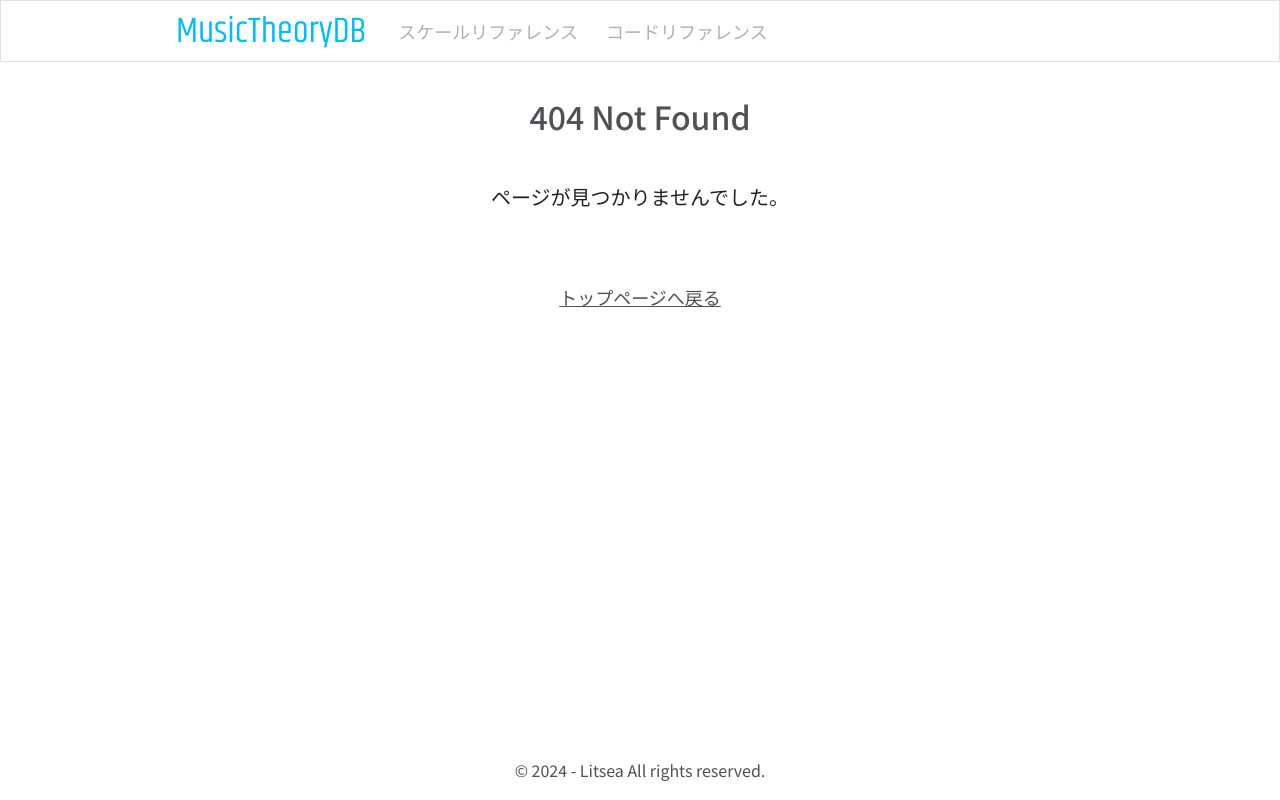
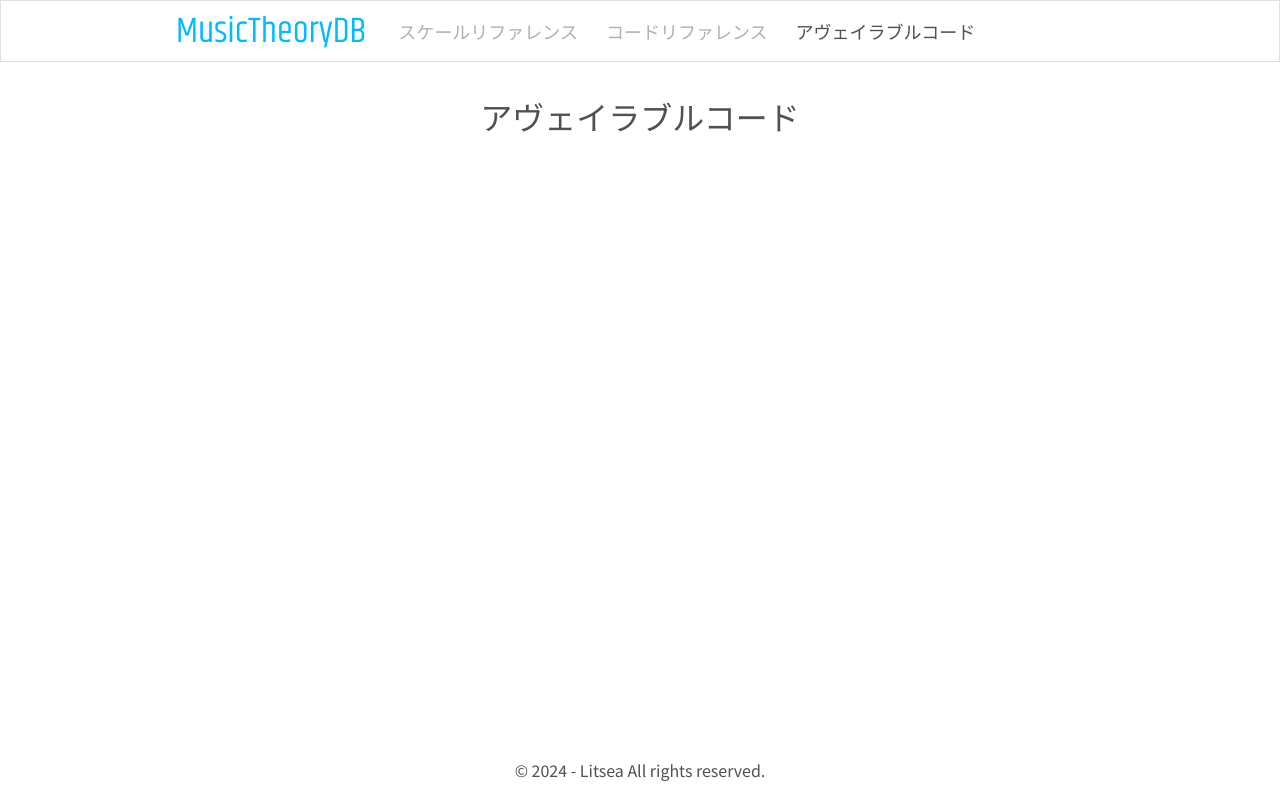
Before and after one commit to litseajp/mtdb-frontend, a Vue app: page /available-chords in a window 1280 px wide. Before the commit this address had no page. Built offline with nearby package versions, Linux system fonts and the light colour scheme.

Commit message:
add: アヴェイラブルコード一覧ページを追加

```diff
--- /dev/null
+++ b/src/components/02_views/AvailableChordsIndex.vue
@@ -0,0 +1,9 @@
+<script setup lang="ts">
+</script>
+
+<template>
+  <h1>アヴェイラブルコード</h1>
+</template>
+
+<style scoped>
+</style>
--- a/src/constants/toolList.ts
+++ b/src/constants/toolList.ts
@@ -9,6 +9,11 @@ const toolList = [
     name: 'コードリファレンス',
     description: '各コードの構成音一覧、<br>ピアノ鍵盤図、ギター指板図、<br>ギターフォーム（押さえ方）を<br>閲覧できます。'
   },
+  {
+    path: '/available-chords',
+    name: 'アヴェイラブルコード',
+    description: '各キーにおいて一般的に使用<br>されるコードとその機能を閲覧<br>できます。'
+  },
 ]
 
 export default toolList
--- a/src/router/index.ts
+++ b/src/router/index.ts
@@ -4,6 +4,7 @@ import ScalesView from '@/components/02_views/ScalesView.vue'
 import ScaleView from '@/components/02_views/ScaleView.vue'
 import ChordsView from '@/components/02_views/ChordsView.vue'
 import ChordView from '@/components/02_views/ChordView.vue'
+import AvailableChordsIndex from '@/components/02_views/AvailableChordsIndex.vue'
 import NotFoundView from '@/components/02_views/NotFoundView.vue'
 
 const router = createRouter({
@@ -42,6 +43,11 @@ const router = createRouter({
       ]
     },
     {
+      path: '/available-chords',
+      component: AvailableChordsIndex,
+      meta: { title: 'アヴェイラブルコード' }
+    },
+    {
       path: '/:pathMatch(.*)*',
       component: NotFoundView
     },
```
